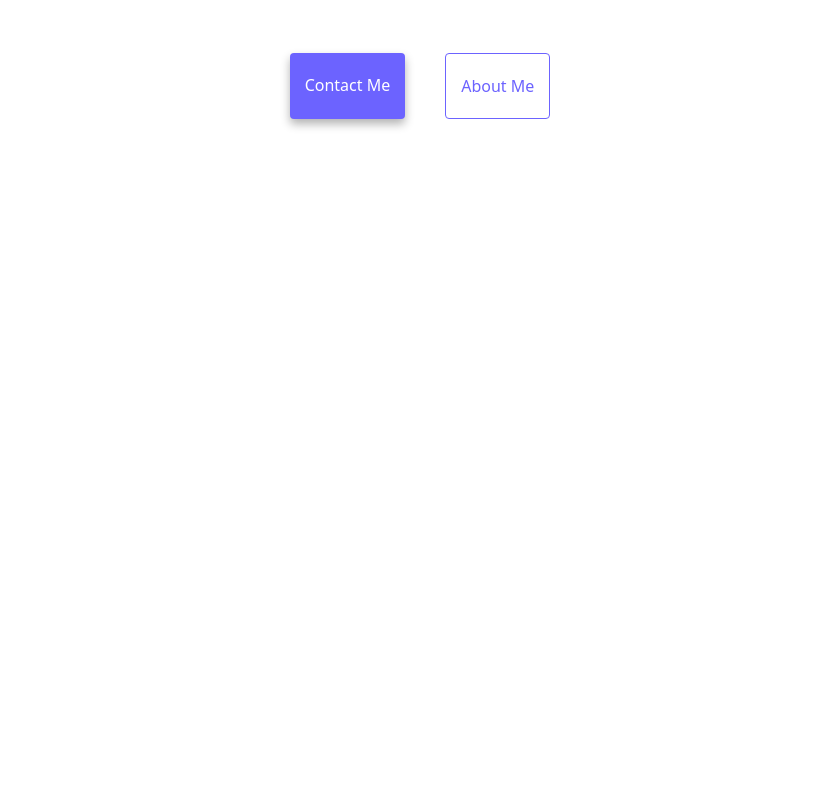
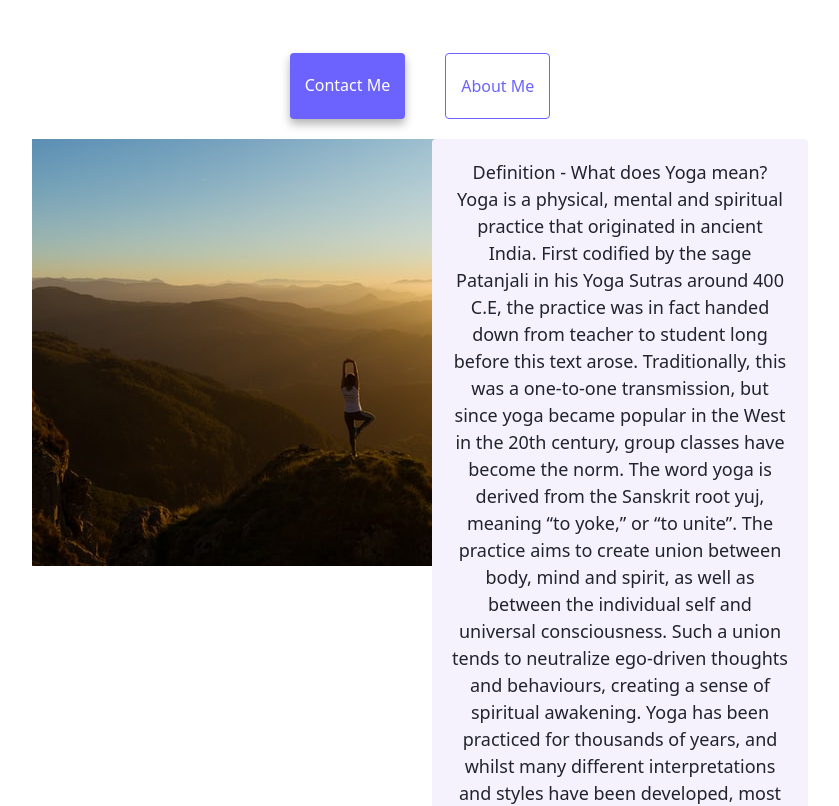
Before and after one commit to LineJinJ/SheCodes_Responsive_W2_Advanced_Bootstrap_Homework_1, a plain HTML site: page index.html in a window 1280 px wide. Shown: the part 440-1246 px from the top of the page, without its empty margins (220-1059 px from the left). Before the commit the page ends 800 px from the top, so only its background shows below. Drawn offline with nearby package versions, Linux system fonts and the light colour scheme.

Commit message:
Added Yoga section picture and text

```diff
--- a/index.html
+++ b/index.html
@@ -60,5 +60,35 @@
       <a href="about.html#contact" class="contact-link">Contact me</a>
       <a href="about.html" class="about-link">About me</a>
     </div>
+
+    <div class="container">
+      <div class="row">
+        <div class="col-md-6">
+          <img src="images/yoga.jpg" alt="" />
+        </div>
+        <div class="col-md-6">
+          <p>
+            Definition - What does Yoga mean? Yoga is a physical, mental and
+            spiritual practice that originated in ancient India. First codified
+            by the sage Patanjali in his Yoga Sutras around 400 C.E, the
+            practice was in fact handed down from teacher to student long before
+            this text arose. Traditionally, this was a one-to-one transmission,
+            but since yoga became popular in the West in the 20th century, group
+            classes have become the norm. The word yoga is derived from the
+            Sanskrit root yuj, meaning “to yoke,” or “to unite”. The practice
+            aims to create union between body, mind and spirit, as well as
+            between the individual self and universal consciousness. Such a
+            union tends to neutralize ego-driven thoughts and behaviours,
+            creating a sense of spiritual awakening. Yoga has been practiced for
+            thousands of years, and whilst many different interpretations and
+            styles have been developed, most tend to agree that the ultimate
+            goal of yoga is to achieve liberation from suffering. Although each
+            school or tradition of yoga has its own emphasis and practices, most
+            focus on bringing together body, mind and breath as a means of
+            altering energy or shifting consciousness.
+          </p>
+        </div>
+      </div>
+    </div>
   </body>
 </html>
```
Also changed, not shown: images/Yoga.jpg (added).
